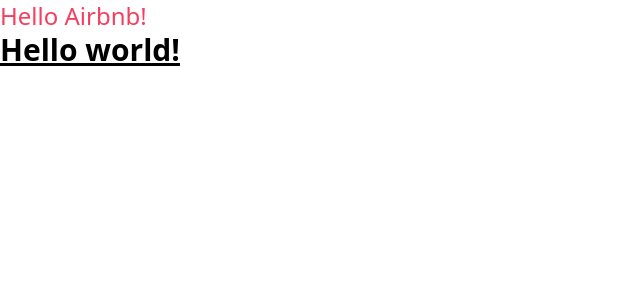
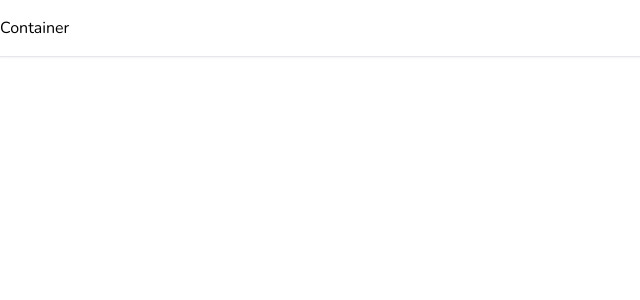
Before and after one commit to gurnitha/AIRBNB-CLONE-WITH-NEXT13, a Next.js app: page / in a window 1280 px wide. Shown: the top 300 px of the page, without its empty margins (0-640 px from the left). Built offline with nearby package versions, Linux system fonts and the light colour scheme.

Commit message:
2.1 NAVBAR - Create navbar component

```diff
--- /dev/null
+++ b/app/components/Container.tsx
@@ -0,0 +1,9 @@
+const Container = () => {
+	return (
+		<div>
+			Container
+		</div>
+	);
+}
+
+export default Container;
--- /dev/null
+++ b/app/components/navbar/Navbar.tsx
@@ -0,0 +1,20 @@
+import Container from '../Container';
+
+const Navbar = () => {
+	return (
+		<div className="fixed w-full bg-white z-10 shadow-sm">
+			<div
+				className="
+					py-4
+					border-b-[1px]
+				"
+			>
+				<Container>
+
+				</Container>
+			</div>
+		</div>
+	);
+}
+
+export default Navbar;
--- a/app/layout.tsx
+++ b/app/layout.tsx
@@ -1,9 +1,17 @@
+import { Nunito } from 'next/font/google';
 import './globals.css'
+
+import Navbar from './components/navbar/Navbar';
 
 export const metadata = {
   title: 'Airbnb',
   description: 'Airbnb clone with Next.js 13',
 }
+
+const font = Nunito ({
+  subsets: ["latin"],
+});
+
 
 export default function RootLayout({
   children,
@@ -12,7 +20,10 @@
 }) {
   return (
     <html lang="en">
-      <body>{children}</body>
+      <body className={font.className}>
+        <Navbar />
+        {children}
+      </body>
     </html>
   )
 }
--- a/app/page.tsx
+++ b/app/page.tsx
@@ -2,9 +2,6 @@
   return (
     <div>
       <h1 className="text-rose-500 text-2xl">Hello Airbnb!</h1>
-      <h2 className="text-3xl font-bold underline">
-        Hello world!
-      </h2>
     </div>
   )
 }
```
Also changed, not shown: 1 other file (tests, documents, lock files or other folders).
